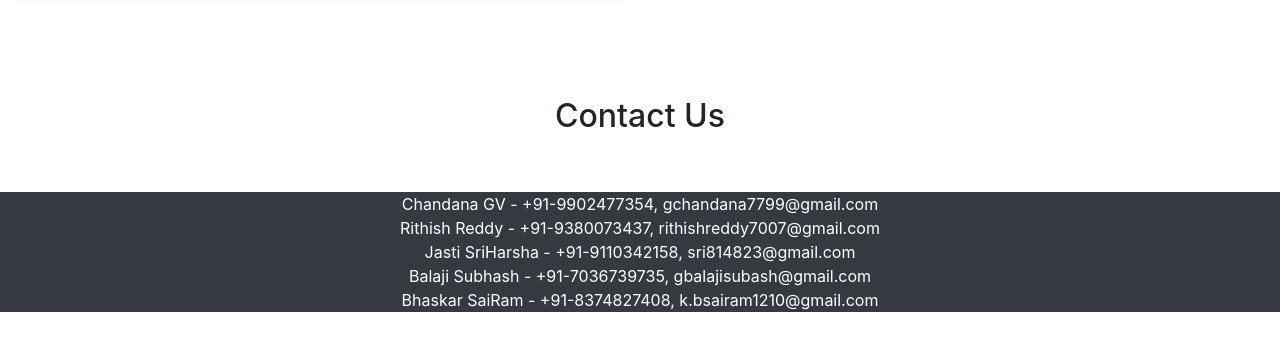
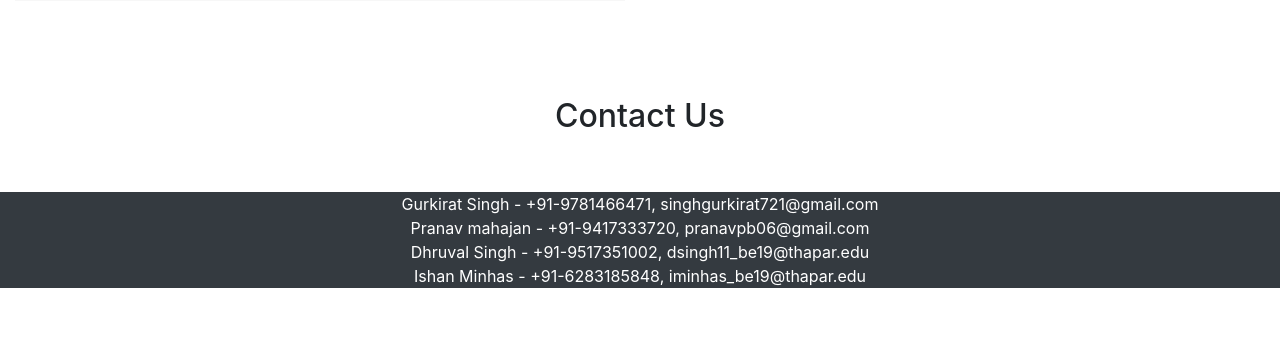
Before and after one commit to kirat721/BloodBankManagementSystem, a PHP site: page /main.php in a window 1280 px wide. Shown: the part 1215-1575 px from the top of the page. After the commit the page ends 1503 px from the top, so only its background shows below. Run offline with PHP 8.4, Linux system fonts and the light colour scheme; some libraries are stand-ins or nearby versions.

Commit message:
Update main.php

```diff
--- a/main.php
+++ b/main.php
@@ -97,8 +97,8 @@
     <h2 class="text-center">Contact Us</h2>
   </div>
   <div>
-  <p class="text-center bg-dark text-white">Chandana GV - +91-9902477354, gchandana7799@gmail.com<br>Rithish Reddy - +91-9380073437, rithishreddy7007@gmail.com<br>Jasti SriHarsha - +91-9110342158, sri814823@gmail.com<br>Balaji Subhash - +91-7036739735, gbalajisubash@gmail.com<br>Bhaskar SaiRam - +91-8374827408, k.bsairam1210@gmail.com</p>
-  <a href="contact.html"> </a>
+   <p class="text-center bg-dark text-white">Gurkirat Singh - +91-9781466471, singhgurkirat721@gmail.com<br>Pranav mahajan - +91-9417333720, pranavpb06@gmail.com<br>Dhruval Singh - +91-9517351002, dsingh11_be19@thapar.edu<br>Ishan Minhas - +91-6283185848, iminhas_be19@thapar.edu</p>
+   <a href="contact.html"> </a>
   </div>
 </section>
   <script src="https://ajax.googleapis.com/ajax/libs/jquery/3.5.1/jquery.min.js"></script>
```
